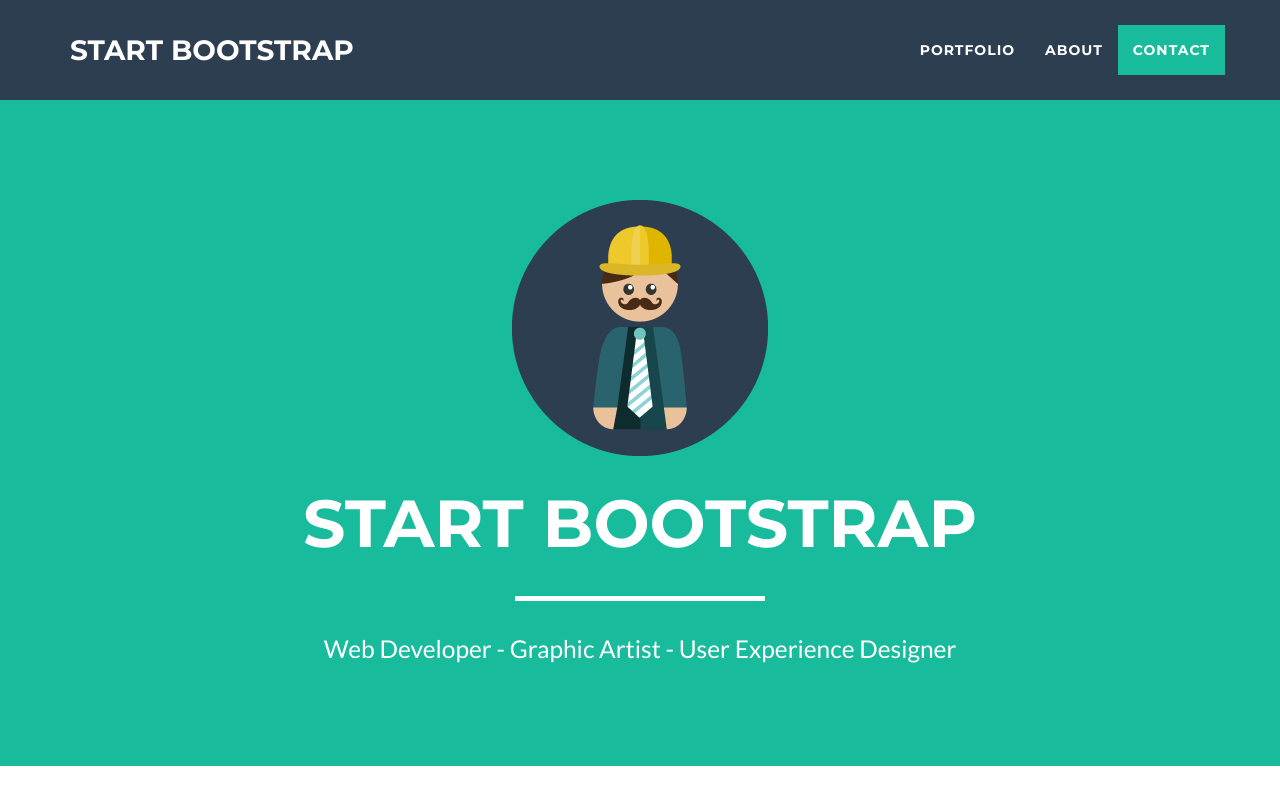
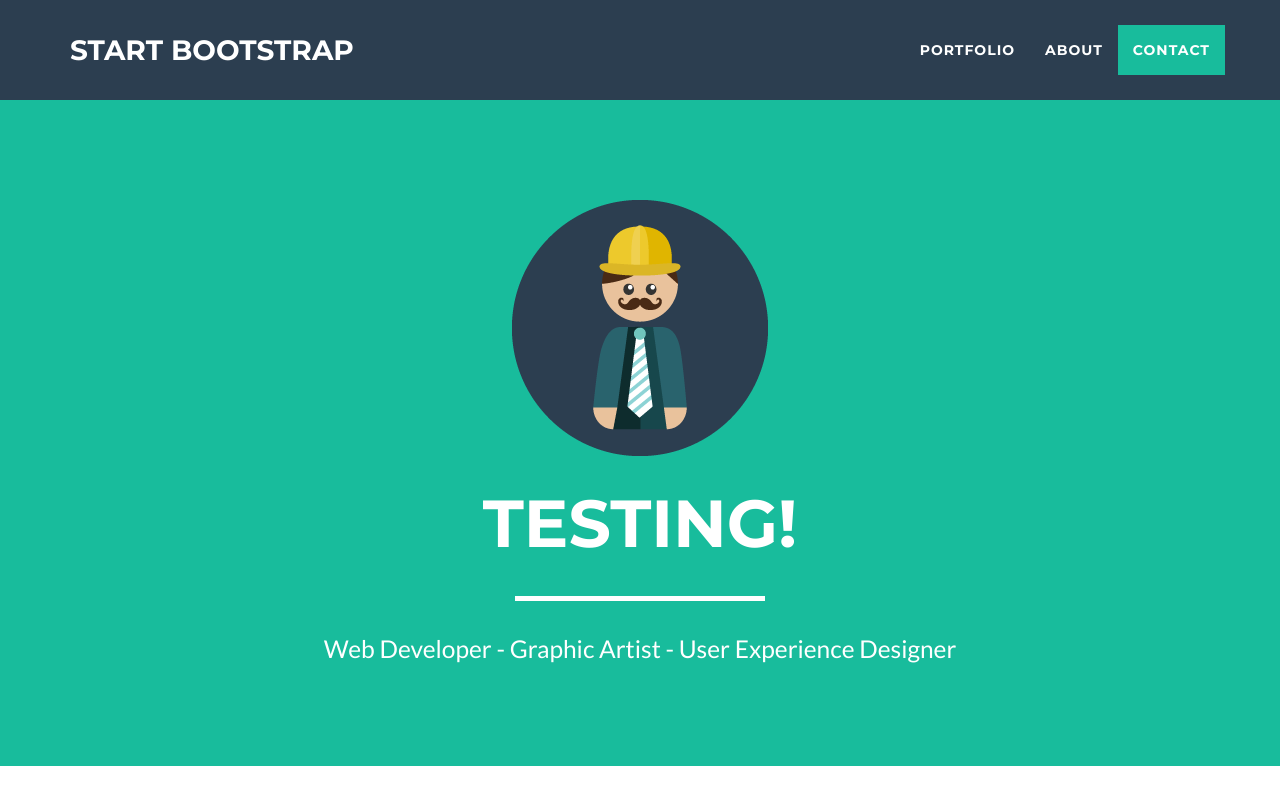
Before and after one commit to thornyd/thornyd.github.io, a website: page index.html in a window 1280 px wide. Shown: the top 800 px of the page. Drawn offline with nearby package versions, Linux system fonts and the light colour scheme.

Commit message:
Changed some page text

```diff
--- a/index.html
+++ b/index.html
@@ -73,7 +73,7 @@
                 <div class="col-lg-12">
                     <img class="img-responsive" src="img/profile.png" alt="">
                     <div class="intro-text">
-                        <span class="name">Start Bootstrap</span>
+                        <span class="name">Testing!</span>
                         <hr class="star-light">
                         <span class="skills">Web Developer - Graphic Artist - User Experience Designer</span>
                     </div>
```
